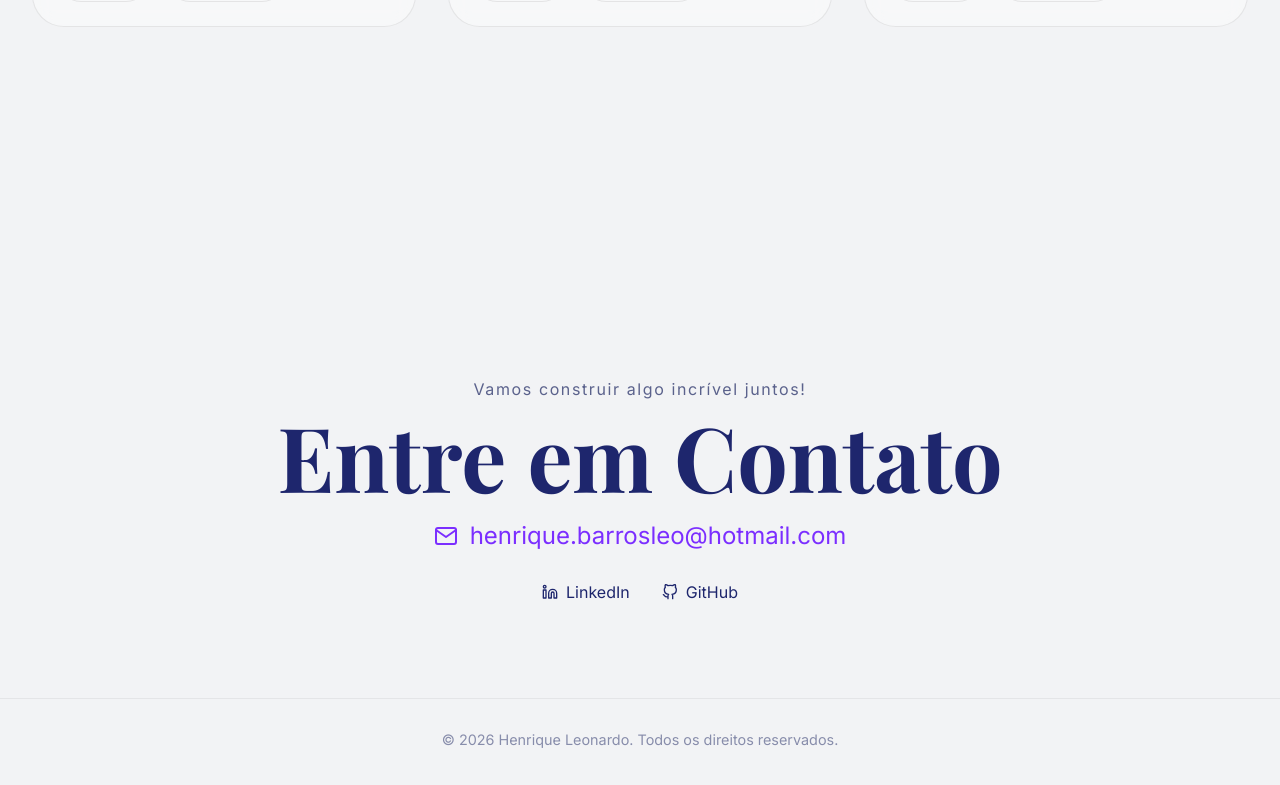
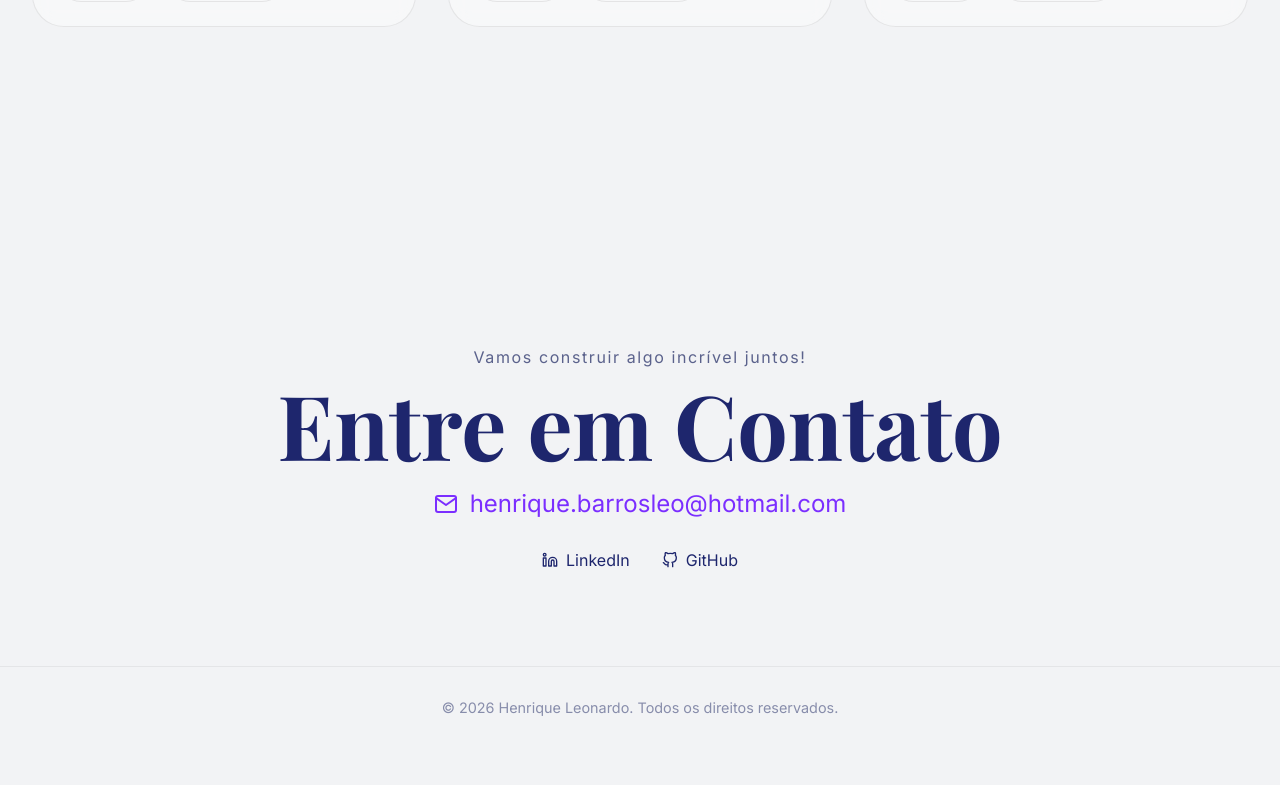
Before and after one commit to Henricantin/portfolio, a React (Vite) app: page / in a window 1280 px wide. Shown: the part 3057-3842 px from the top of the page. After the commit the page ends 3821 px from the top, so only its background shows below. Built offline with nearby package versions, Linux system fonts and the light colour scheme.

Commit message:
update footer size

```diff
--- a/src/sections/contact/Contact.module.css
+++ b/src/sections/contact/Contact.module.css
@@ -1,7 +1,7 @@
 .contact {
 	width: 100%;
 
-	padding: 12rem 0 8rem;
+	padding: 10rem 0 3rem;
 }
 
 .content {
```
